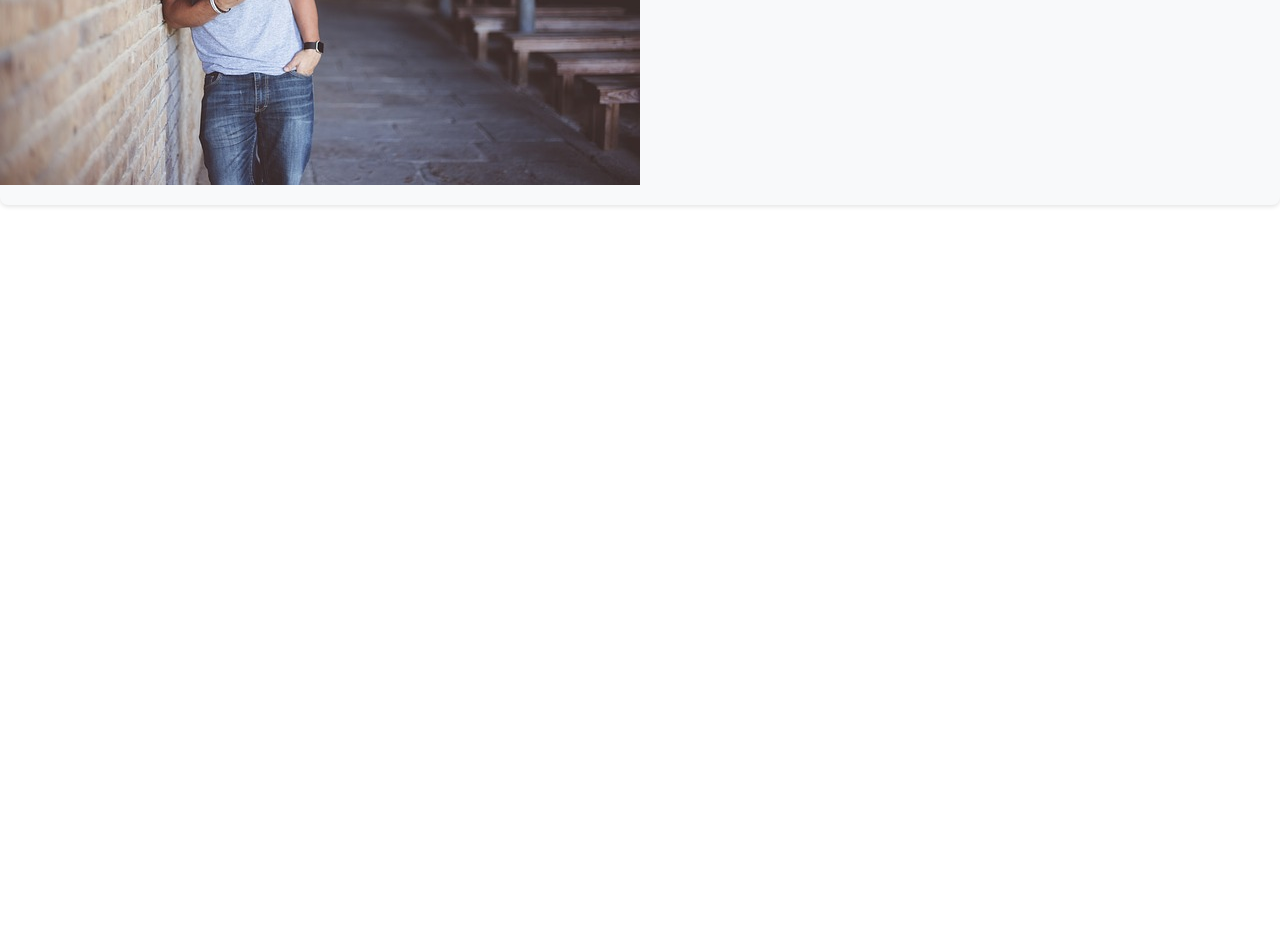
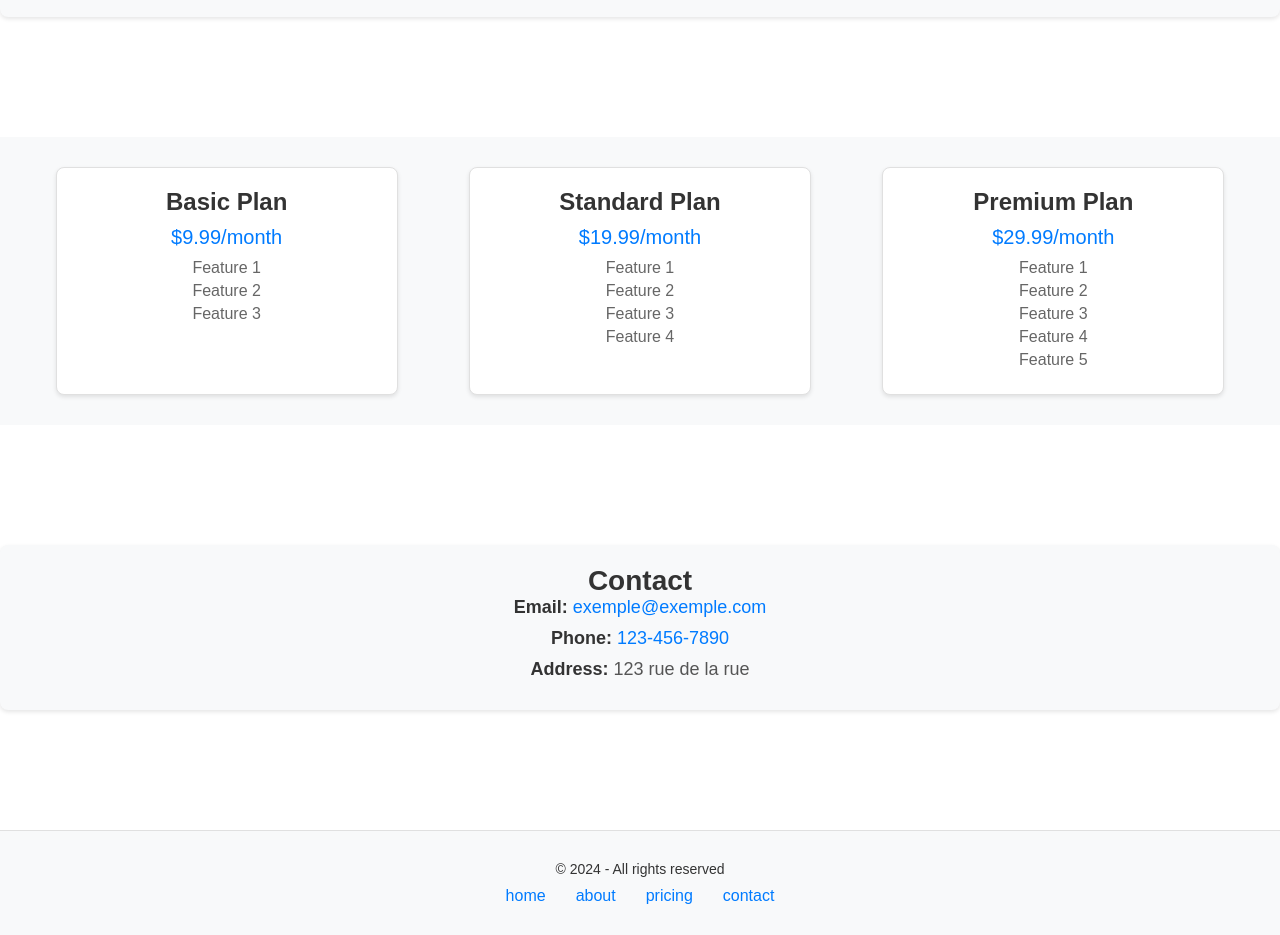
Before and after one commit to JoanVigne/template-teacher, a plain HTML site: page index.html in a window 1280 px wide. Shown: the part 1363-2298 px from the top of the page. Before the commit the page ends 1588 px from the top, so only its background shows below. Drawn offline with Linux system fonts and the light colour scheme.

Commit message:
margin and order nav sections

```diff
--- a/css/about.css
+++ b/css/about.css
@@ -4,7 +4,7 @@
   background-color: #f8f9fa;
   border-radius: 8px;
   box-shadow: 0 2px 4px rgba(0, 0, 0, 0.1);
-  margin: 20px 0;
+
   text-align: center;
 }
 
--- /dev/null
+++ b/css/contact.css
@@ -0,0 +1,32 @@
+/* Contact section styles */
+.contact {
+  padding: 20px;
+  background-color: #f8f9fa;
+  border-radius: 8px;
+  box-shadow: 0 2px 4px rgba(0, 0, 0, 0.1);
+  text-align: center;
+}
+
+.contact h2 {
+  font-size: 28px;
+  color: #333;
+}
+
+.contact p {
+  font-size: 18px;
+  color: #555;
+  margin-bottom: 10px;
+}
+
+.contact p strong {
+  color: #333;
+}
+
+.contact p a {
+  color: #007bff;
+  text-decoration: none;
+}
+
+.contact p a:hover {
+  text-decoration: underline;
+}
--- /dev/null
+++ b/css/footer.css
@@ -0,0 +1,36 @@
+/* Footer styles */
+footer {
+  background-color: #f8f9fa;
+  padding: 20px;
+  text-align: center;
+  border-top: 1px solid #e0e0e0;
+}
+
+.footer-text {
+  margin: 10px 0;
+  font-size: 14px;
+  color: #333;
+}
+
+/* Footer navigation styles */
+footer nav ul {
+  list-style-type: none;
+  padding: 0;
+  margin: 10px 0;
+  display: flex;
+  justify-content: center;
+}
+
+footer nav ul li {
+  margin: 0 15px;
+}
+
+footer nav ul li a {
+  text-decoration: none;
+  color: #007bff;
+  font-size: 16px;
+}
+
+footer nav ul li a:hover {
+  text-decoration: underline;
+}
--- a/css/style.css
+++ b/css/style.css
@@ -5,6 +5,10 @@ body {
 }
 html {
   scroll-behavior: smooth;
+}
+
+section {
+  margin: 120px 0;
 }
 /* reset */
 body,
--- a/data/infos.js
+++ b/data/infos.js
@@ -13,8 +13,14 @@ const infos = {
   header: {
     logo: "./assets/icon.png",
     title: "Welcome to my website",
-    navigation: ["home", "about", "contact", "pricing", "portfolio", "autres"],
+    navigation: ["home", "about", "pricing", "contact"],
   },
+  contact: {
+    email: "exemple@exemple.com",
+    phone: "123-456-7890",
+    address: "123 rue de la rue",
+  },
+
   pricing: [
     {
       title: "Basic Plan",
--- a/index.html
+++ b/index.html
@@ -11,17 +11,22 @@
     <link rel="stylesheet" href="./css/sections.css" />
     <link rel="stylesheet" href="./css/banner.css" />
     <link rel="stylesheet" href="./css/about.css" />
+    <link rel="stylesheet" href="./css/contact.css" />
+    <link rel="stylesheet" href="./css/footer.css" />
 
     <title>Teacher</title>
   </head>
   <body>
-    <header></header>
+    <header id="home"></header>
     <main></main>
+    <footer></footer>
     <script src="./data/infos.js"></script>
     <script src="./js/header.js"></script>
     <script src="./js/banner.js"></script>
     <script src="./js/sections.js"></script>
     <script src="./js/about.js"></script>
+    <script src="./js/contact.js"></script>
+    <script src="./js/footer.js"></script>
     <script src="./js/main.js"></script>
   </body>
 </html>
--- a/js/contact.js
+++ b/js/contact.js
@@ -0,0 +1,37 @@
+function contact() {
+  if (!infos.contact) {
+    console.error("Invalid data provided to contact function");
+    return;
+  }
+  const contactSection = document.createElement("section");
+  contactSection.classList.add("contact");
+  contactSection.setAttribute("id", "contact");
+
+  // Create heading
+  const heading = document.createElement("h2");
+  heading.textContent = "Contact";
+
+  // Create contact details
+  const emailParagraph = document.createElement("p");
+  emailParagraph.innerHTML = `<strong>Email:</strong> <a href="mailto:${infos.contact.email}">${infos.contact.email}</a>`;
+
+  const phoneParagraph = document.createElement("p");
+  phoneParagraph.innerHTML = `<strong>Phone:</strong> <a href="tel:${infos.contact.phone}">${infos.contact.phone}</a>`;
+
+  const addressParagraph = document.createElement("p");
+  addressParagraph.innerHTML = `<strong>Address:</strong> ${infos.contact.address}`;
+
+  // Append elements to the section
+  contactSection.appendChild(heading);
+  contactSection.appendChild(emailParagraph);
+  contactSection.appendChild(phoneParagraph);
+  contactSection.appendChild(addressParagraph);
+
+  // Append the section to the main element
+  const main = document.querySelector("main");
+  if (main) {
+    main.appendChild(contactSection);
+  } else {
+    console.error("Main element not found");
+  }
+}
--- a/js/footer.js
+++ b/js/footer.js
@@ -0,0 +1,23 @@
+function footer() {
+  const footer = document.querySelector("footer");
+
+  // Footer text
+  const footerText = document.createElement("p");
+  footerText.classList.add("footer-text");
+  footerText.textContent = "© 2024 - All rights reserved";
+  footer.appendChild(footerText);
+
+  // Navigation
+  const nav = document.createElement("nav");
+  const ul = document.createElement("ul");
+  infos.header.navigation.forEach((item) => {
+    const li = document.createElement("li");
+    const a = document.createElement("a");
+    a.textContent = item;
+    a.href = "#" + item;
+    li.appendChild(a);
+    ul.appendChild(li);
+  });
+  nav.appendChild(ul);
+  footer.appendChild(nav);
+}
--- a/js/main.js
+++ b/js/main.js
@@ -1,12 +1,13 @@
 const main = document.querySelector("main");
 
 function init() {
+  // order of the elements
   header();
   banner();
+  about();
   sectionCards();
-  about();
-  // contact
-  // footer
+  contact();
+  footer();
 }
 
 init();
```
